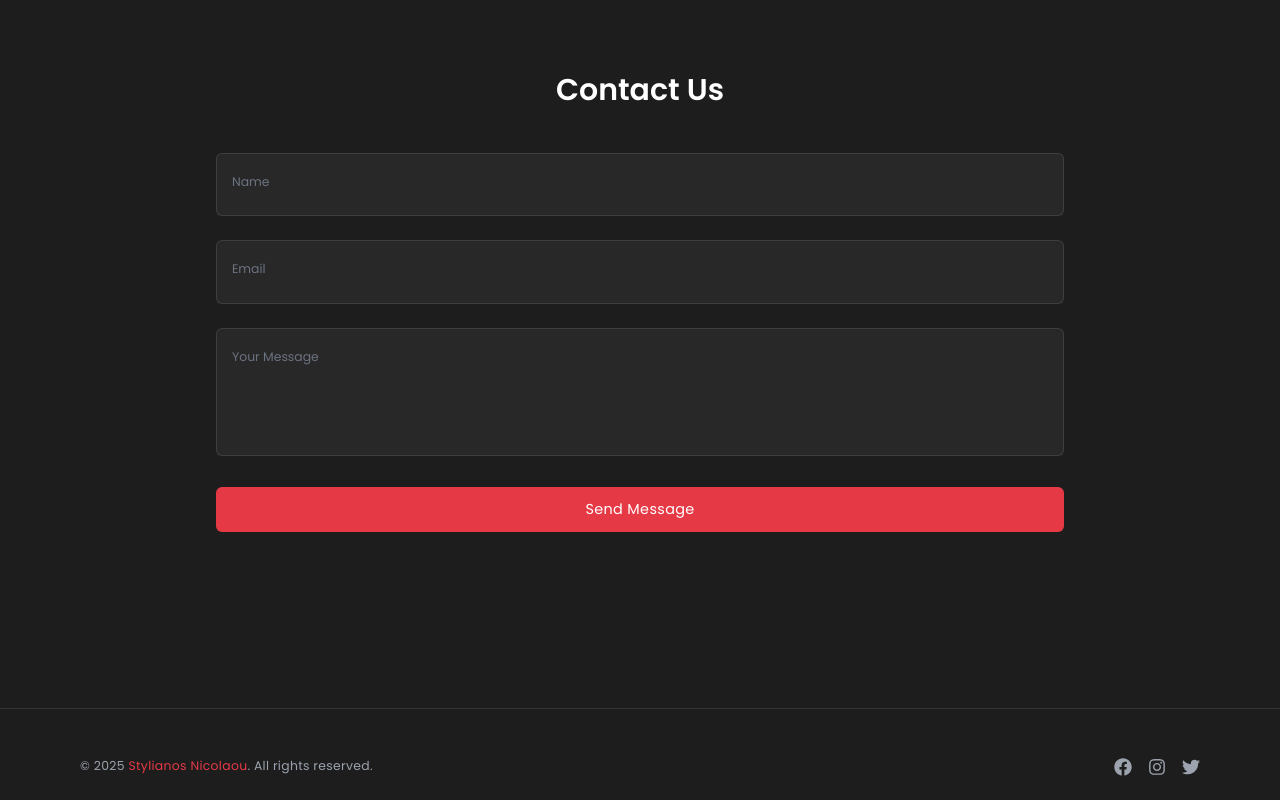
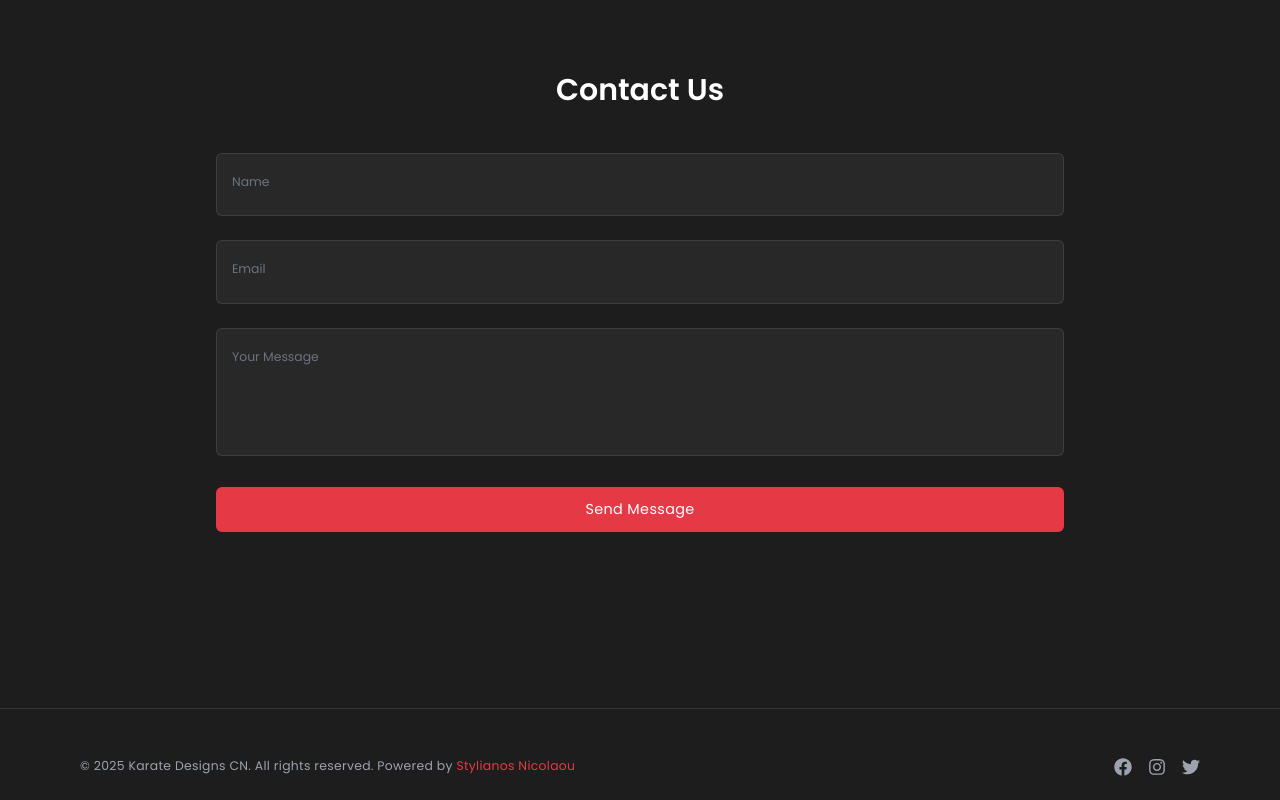
Before and after one commit to StylianosNicolaou/karate_designs_cn, a Next.js app: page / in a window 1280 px wide. Shown: the part 4703-5503 px from the top of the page. Built offline with nearby package versions, Linux system fonts and the light colour scheme.

Commit message:
small footer changes

```diff
--- a/components/Footer.js
+++ b/components/Footer.js
@@ -15,13 +15,13 @@ export default function Footer() {
       <div className="max-w-6xl mx-auto px-4 flex flex-col md:flex-row items-center justify-between gap-6">
         {/* Branding */}
         <div className="text-sm tracking-wide font-medium">
-          &copy; {year}{" "}
-          <a
+          &copy; {year}{" "}Karate Designs CN. All rights reserved.
+          Powered by <a
             href="mailto:stylianosnicolaou@gmail.com"
             className="text-primary hover:text-primary/80 transition"
           >
             Stylianos Nicolaou
-          </a>. All rights reserved.
+          </a>
         </div>
 
         {/* Socials */}
```
